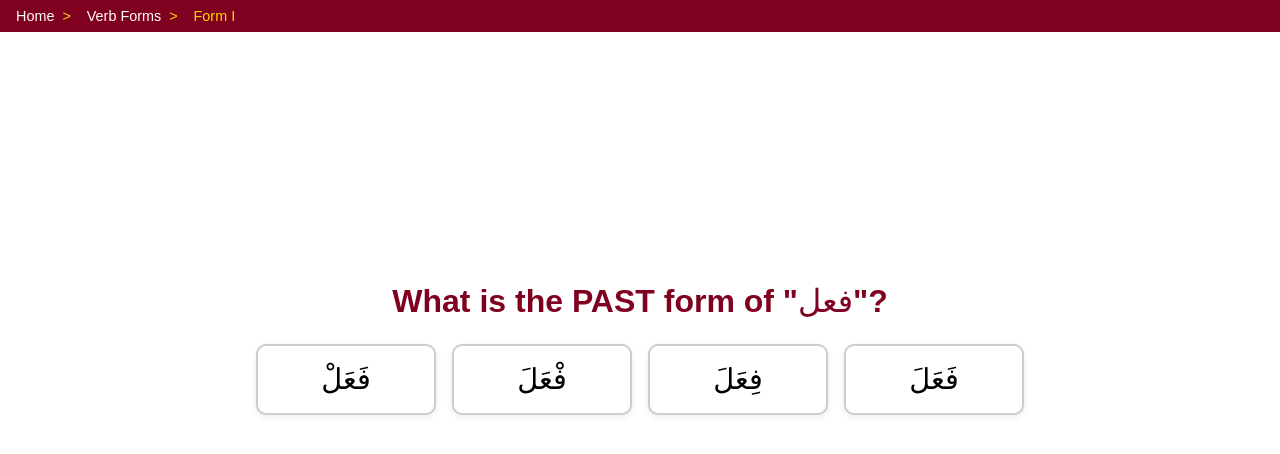
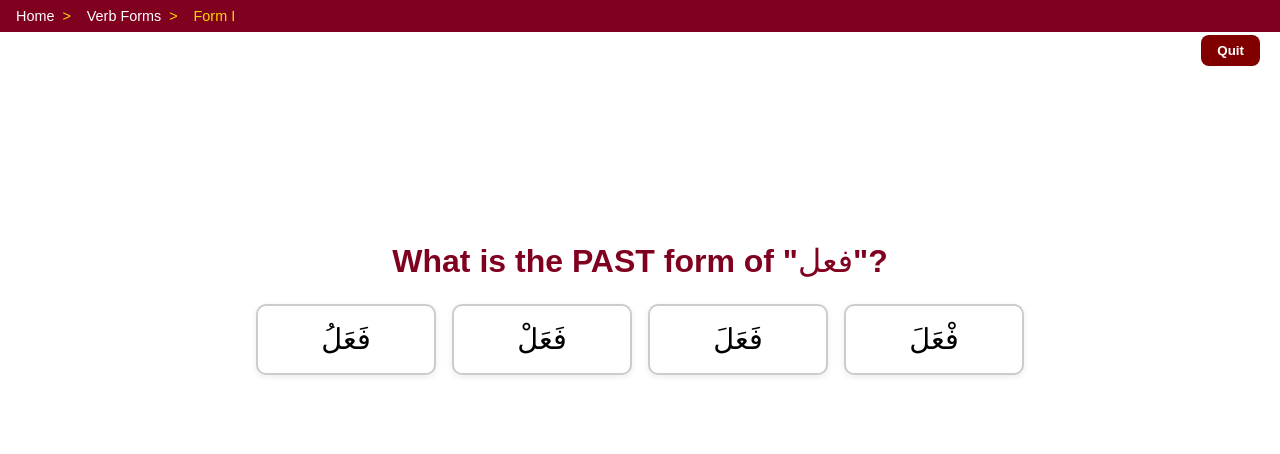
Before and after one commit to arafhossain/arabic-helper, a React (Create React App) app: page /verb-forms/form-i in a window 1280 px wide. Both pictures are taken after a click on the button "Quiz". Shown: the top 454 px of the page. Built offline with nearby package versions, Linux system fonts and the light colour scheme; a web font is replaced by a local one.

Commit message:
Add result table, styling, UI updates

```diff
--- a/src/components/FormQuiz.css
+++ b/src/components/FormQuiz.css
@@ -12,6 +12,58 @@
   font-size: 2rem;
   margin-bottom: 1.5rem;
   font-weight: 600;
+}
+
+.quit-button.top-right {
+  position: absolute;
+  top: 20px;
+  right: 20px;
+  background-color: maroon;
+  color: white;
+  border: none;
+  padding: 8px 16px;
+  border-radius: 8px;
+  font-weight: 600;
+  cursor: pointer;
+  z-index: 10;
+}
+
+.quiz-feedback-container {
+  height: 80px; /* or whatever fits both p + button */
+  display: flex;
+  flex-direction: column;
+  align-items: center;
+  justify-content: center;
+  transition: opacity 0.3s ease;
+}
+
+.quiz-feedback {
+  font-size: 1.25rem;
+  font-weight: 500;
+  margin-bottom: 8px;
+}
+
+.next-button {
+  background-color: #4caf50;
+  color: white;
+  padding: 10px 18px;
+  border: none;
+  border-radius: 6px;
+  cursor: pointer;
+  font-weight: 600;
+}
+
+.result-table {
+  border-collapse: collapse;
+  margin-top: 24px;
+  width: 100%;
+  table-layout: fixed;
+}
+
+.result-table th,
+.result-table td {
+  padding: 12px;
+  text-align: center;
 }
 
 .options {
@@ -58,6 +110,10 @@
   cursor: not-allowed;
 }
 
+.quit-button {
+  margin-top: 15px;
+}
+
 @media (max-width: 600px) {
   .options {
     flex-direction: column;
--- a/src/components/FormQuiz.tsx
+++ b/src/components/FormQuiz.tsx
@@ -1,4 +1,4 @@
-import React, { useState } from "react";
+import React, { useEffect, useRef, useState } from "react";
 import { VerbForm } from "../models/VerbForm";
 import { ExerciseMode } from "./FormDetail";
 import { QuizCard } from "../models/VerbForm";
@@ -8,6 +8,18 @@ type FormQuizProps = {
   formData: VerbForm;
   setMode: (mode: ExerciseMode) => void;
 };
+
+function generateQuizChoices(correct: string): string[] {
+  const distractors = generateTashkeelVariants(correct);
+  const choices = [...distractors, correct];
+
+  for (let i = choices.length - 1; i > 0; i--) {
+    const j = Math.floor(Math.random() * (i + 1));
+    [choices[i], choices[j]] = [choices[j], choices[i]];
+  }
+
+  return choices;
+}
 
 function generateTashkeelVariants(correct: string, numVariants = 3): string[] {
   const variants = new Set<string>();
@@ -53,84 +65,178 @@ function generateTashkeelVariants(correct: string, numVariants = 3): string[] {
   return Array.from(variants);
 }
 
-export default function FormQuiz({ formData }: FormQuizProps) {
+type QuizQuestion = {
+  baseVerb: string;
+  tense: string;
+  correctAnswer: string;
+  choices: string[];
+};
+
+type AnswerData = {
+  baseVerb: string;
+  tense: string;
+  correct: string;
+  userAnswer: string;
+  isCorrect: boolean;
+};
+
+export default function FormQuiz({ formData, setMode }: FormQuizProps) {
+  const [quizQuestions, setQuizQuestions] = useState<QuizQuestion[]>([]);
+  const [userAnswers, setUserAnswers] = useState<AnswerData[]>([]);
   const [currentIndex, setCurrentIndex] = useState(0);
   const [score, setScore] = useState(0);
   const [selectedAnswer, setSelectedAnswer] = useState<string | null>(null);
   const [showResult, setShowResult] = useState(false);
   const [feedback, setFeedback] = useState<"correct" | "wrong" | null>(null);
+  const [showNextButton, setShowNextButton] = useState(false);
 
-  const currentQuestion: QuizCard = formData.quizSet[currentIndex];
+  const timeoutRef = useRef<NodeJS.Timeout | null>(null);
 
+  useEffect(() => {
     const tenses = ["past", "present", "command"] as const;
-  const currentTense = tenses[Math.floor(Math.random() * tenses.length)];
 
-  const correctAnswer = currentQuestion.tenses[currentTense];
+    const generated: QuizQuestion[] = formData.quizSet.flatMap((verbData) =>
+      tenses.map((tense) => {
+        const correct = verbData.tenses[tense];
+        const choices = generateQuizChoices(correct);
 
-  function generateQuizChoices(correct: string): string[] {
-    const distractors = generateTashkeelVariants(correct);
-    const choices = [...distractors, correct];
+        const QUIZ_QUESTION: QuizQuestion = {
+          baseVerb: verbData.baseVerb,
+          tense,
+          correctAnswer: correct,
+          choices,
+        };
 
-    for (let i = choices.length - 1; i > 0; i--) {
-      const j = Math.floor(Math.random() * (i + 1));
-      [choices[i], choices[j]] = [choices[j], choices[i]];
-    }
+        return QUIZ_QUESTION;
+      })
+    );
 
-    return choices;
-  }
-  const uniqueAnswers = generateQuizChoices(correctAnswer);
+    setQuizQuestions(generated);
+  }, []);
 
-  function handleAnswerClick(choice: string) {
+  function handleAnswerClick(choice: string, correct: string) {
     setSelectedAnswer(choice);
 
-    if (choice === correctAnswer) {
+    const IS_CORRECT = choice === correct;
+
+    if (IS_CORRECT) {
       setScore((prev) => prev + 1);
       setFeedback("correct");
     } else {
       setFeedback("wrong");
     }
 
-    setTimeout(() => {
-      if (currentIndex + 1 < formData.quizSet.length) {
+    const ANSWER_DATA: AnswerData = {
+      baseVerb: quizQuestions[currentIndex].baseVerb,
+      tense: quizQuestions[currentIndex].tense,
+      correct: correct,
+      userAnswer: choice,
+      isCorrect: IS_CORRECT,
+    };
+
+    setUserAnswers((prev) => [...prev, ANSWER_DATA]);
+
+    setShowNextButton(true);
+
+    timeoutRef.current = setTimeout(() => {
+      handleNextQuestion();
+    }, 3000);
+  }
+
+  function handleNextQuestion() {
+    if (timeoutRef.current) {
+      clearTimeout(timeoutRef.current);
+      timeoutRef.current = null;
+    }
+
+    if (currentIndex + 1 < quizQuestions.length) {
       setCurrentIndex((prev) => prev + 1);
       setSelectedAnswer(null);
       setFeedback(null);
+      setShowNextButton(false);
     } else {
       setShowResult(true);
     }
-    }, 1200);
   }
+
+  if (quizQuestions.length === 0) {
+    return <p>Loading quiz ...</p>;
+  } else {
+    const currentQuestionData: QuizQuestion = quizQuestions[currentIndex];
 
     return (
       <div className="quiz-container">
+        <button
+          className="quit-button top-right"
+          onClick={() => setMode("default")}
+        >
+          Quit
+        </button>
         {showResult ? (
           <div>
             <h2>Quiz Complete!</h2>
             <p>
-            You got {score} out of {formData.quizSet.length} correct.
+              You got {score} out of {quizQuestions.length} correct.
             </p>
+            <table className="result-table">
+              <thead>
+                <tr>
+                  <th>Verb</th>
+                  <th>Tense</th>
+                  <th>Your Answer</th>
+                  <th>Correct Answer</th>
+                  <th>✅</th>
+                </tr>
+              </thead>
+              <tbody>
+                {userAnswers.map((answerData, idx) => (
+                  <tr key={idx}>
+                    <td>
+                      {" "}
+                      <span className="arabic-text">{answerData.baseVerb}</span>
+                    </td>
+                    <td>{answerData.tense}</td>
+                    <td>
+                      <span
+                        className={`arabic-text ${
+                          !answerData.isCorrect ? "wrong" : ""
+                        }`}
+                      >
+                        {answerData.userAnswer}
+                      </span>
+                    </td>
+                    <td>
+                      <span className="arabic-text">{answerData.correct}</span>
+                    </td>
+                    <td>{answerData.isCorrect ? "✅" : "❌"}</td>
+                  </tr>
+                ))}
+              </tbody>
+            </table>
           </div>
         ) : (
           <div>
             <h2>
-            {`What is the ${currentTense.toUpperCase()} form of "`}
+              {`What is the ${currentQuestionData.tense.toUpperCase()} form of "`}
               <span
                 className="arabic-text"
                 style={{ fontSize: "2rem", fontWeight: "normal" }}
               >
-              {currentQuestion.baseVerb}
+                {currentQuestionData.baseVerb}
               </span>
               "?
             </h2>
 
             <div className="options">
-            {uniqueAnswers.map((choice, idx) => (
+              {currentQuestionData.choices.map((choice, idx) => (
                 <button
                   key={idx}
-                onClick={() => handleAnswerClick(choice)}
+                  onClick={() =>
+                    handleAnswerClick(choice, currentQuestionData.correctAnswer)
+                  }
                   className={`${
                     selectedAnswer
-                    ? choice === correctAnswer
+                      ? choice === currentQuestionData.correctAnswer
                         ? "correct"
                         : choice === selectedAnswer
                         ? "wrong"
@@ -143,12 +249,25 @@ export default function FormQuiz({ formData }: FormQuizProps) {
                 </button>
               ))}
             </div>
-
+            <div className="quiz-feedback-container">
               {feedback && (
-            <p>{feedback === "correct" ? "✅ Correct!" : "❌ Wrong!"}</p>
+                <p style={{ marginTop: "2rem" }}>
+                  {feedback === "correct" ? "✅ Correct!" : "❌ Wrong!"}
+                </p>
               )}
+              {showNextButton && !showResult && (
+                <button
+                  onClick={() => {
+                    handleNextQuestion();
+                  }}
+                >
+                  Next
+                </button>
+              )}
+            </div>
           </div>
         )}
       </div>
     );
   }
+}
```
Lines whose indentation alone changed are shown as unchanged.
